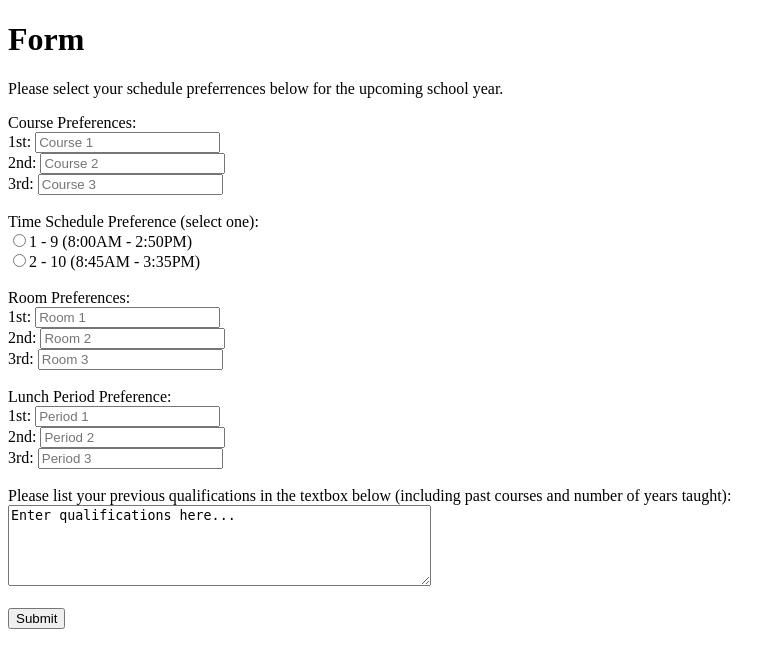
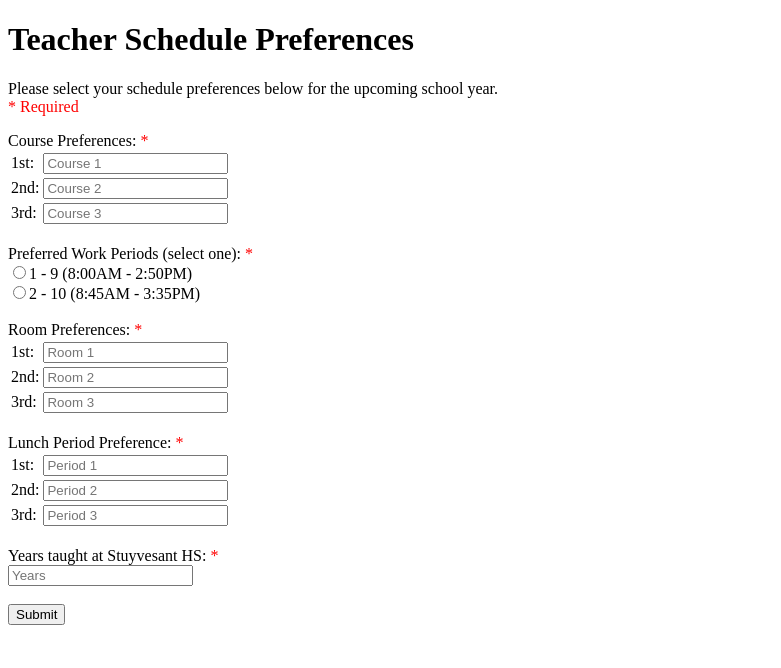
Before and after one commit to jchua1/OutofTuneContrabassoonGoonPlatoon, a Flask app: page /form in a window 1280 px wide. Shown: the top 668 px of the page, without its empty margins (0-781 px from the left). Run offline with Flask 2, Linux system fonts and the light colour scheme.

Commit message:
fixed form

```diff
--- a/templates/form.html
+++ b/templates/form.html
@@ -3,7 +3,7 @@
 
   <head>
     <title>Form</title>
-    <h1>Form</h1>
+    <h1>Teacher Schedule Preferences</h1>
   </head>
 
   <body>
@@ -12,32 +12,68 @@
     </p>
 
     <p>
-      Please select your schedule preferrences below for the upcoming school year.
+      Please select your schedule preferences below for the upcoming school year.<br>
+      <font color="red">* Required</font>
     </p>
 
     <form method="POST" action="/input">
-      Course Preferences:<br>
-      1st: <input type="text" placeholder="Course 1" name="course1"><br>
-      2nd: <input type="text" placeholder="Course 2" name="course2"><br>
-      3rd: <input type="text" placeholder="Course 3" name="course3"><br><br>
+      Course Preferences: <font color="red">*</font><br>
+      <table>
+	<tr>
+	  <td>1st:</td>
+	  <td><input type="text" placeholder="Course 1" name="course1" required></td>
+	</tr>
+	<tr>
+	  <td>2nd:</td>
+	  <td><input type="text" placeholder="Course 2" name="course2"></td>
+	</tr>
+	<tr>
+	  <td>3rd:</td>
+	  <td><input type="text" placeholder="Course 3" name="course3"></td>
+	</tr>
+      </table>
+      <br>
 
-      Time Schedule Preference (select one):<br>
-      <input type="radio" name="period" value="option1">1 - 9 (8:00AM - 2:50PM)<br>
+      Preferred Work Periods (select one): <font color="red">*</font><br>
+      <input type="radio" name="period" value="option1" required>1 - 9 (8:00AM - 2:50PM)<br>
       <input type="radio" name="period" value="option2">2 - 10 (8:45AM - 3:35PM)<br><br>
 
-      Room Preferences:<br>
-      1st: <input type="text" placeholder="Room 1" name="room1"><br>
-      2nd: <input type="text" placeholder="Room 2" name="room2"><br>
-      3rd: <input type="text" placeholder="Room 3" name="room3"><br><br>
+      Room Preferences: <font color="red">*</font><br>
+      <table>
+	<tr>
+	  <td>1st:</td>
+	  <td><input type="text" placeholder="Room 1" name="room1" required></td>
+	</tr>
+	<tr>
+	  <td>2nd:</td>
+	  <td><input type="text" placeholder="Room 2" name="room2"></td>
+	</tr>
+	<tr>
+	  <td>3rd:</td>
+	  <td><input type="text" placeholder="Room 3" name="room3"></td>
+	</tr>
+      </table>
+      <br>
 
-      Lunch Period Preference:<br>
-      1st: <input type="text" placeholder="Period 1" name="pd1"><br>
-      2nd: <input type="text" placeholder="Period 2" name="pd2"><br>
-      3rd: <input type="text" placeholder="Period 3" name="pd3"><br><br>
+      Lunch Period Preference: <font color="red">*</font><br>
+      <table>
+	<tr>
+	  <td>1st:</td>
+	  <td><input type="text" placeholder="Period 1" name="pd1" required></td>
+	</tr>
+	<tr>
+	  <td>2nd:</td>
+	  <td><input type="text" placeholder="Period 2" name="pd2"></td>
+	</tr>
+	<tr>
+	  <td>3rd:</td>
+	  <td><input type="text" placeholder="Period 3" name="pd3"></td>
+	</tr>
+      </table>
+      <br>
 
-      Please list your previous qualifications in the textbox below (including past courses and number of years taught):<br>
-      <textarea rows="5" cols="50" name="quals">Enter qualifications here...
-      </textarea>
+      Years taught at Stuyvesant HS: <font color="red">*</font><br>
+      <input type="text" placeholder="Years" name="quals" required>
       <br><br>
 
 
```
